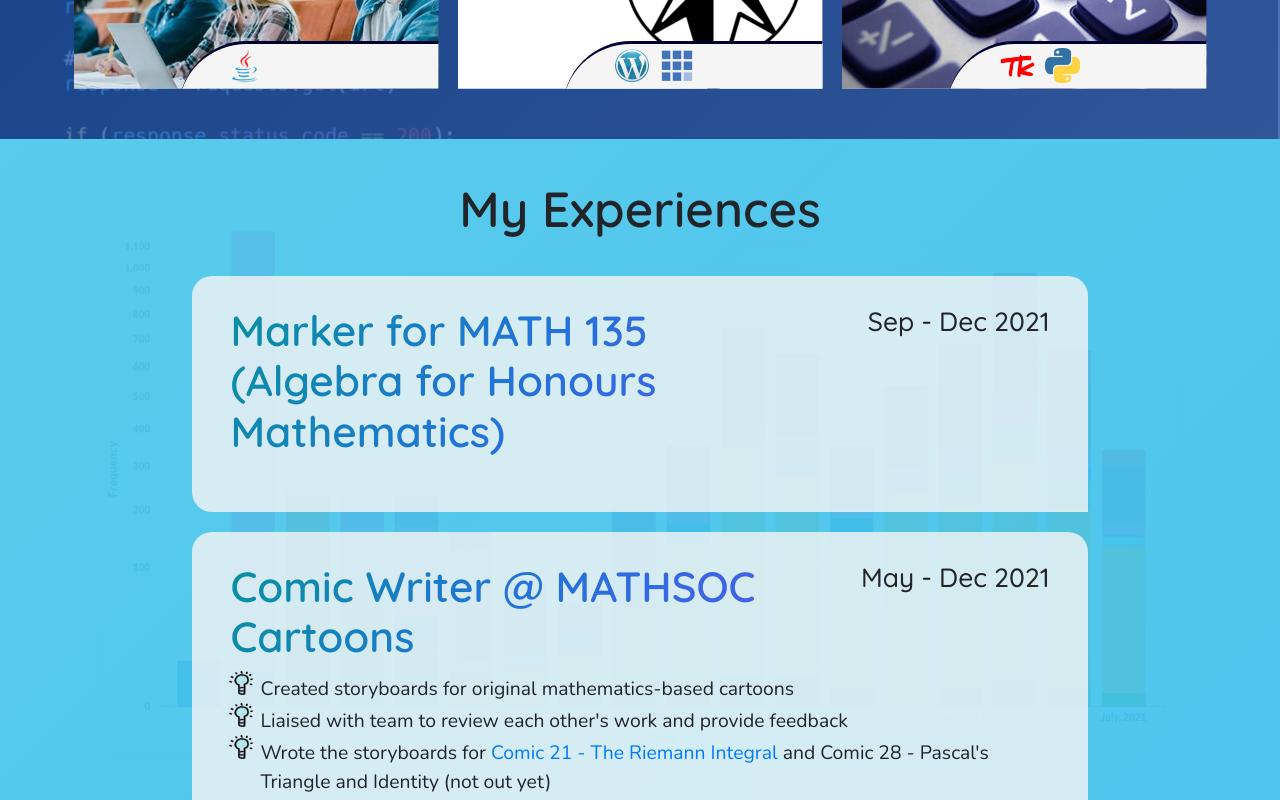
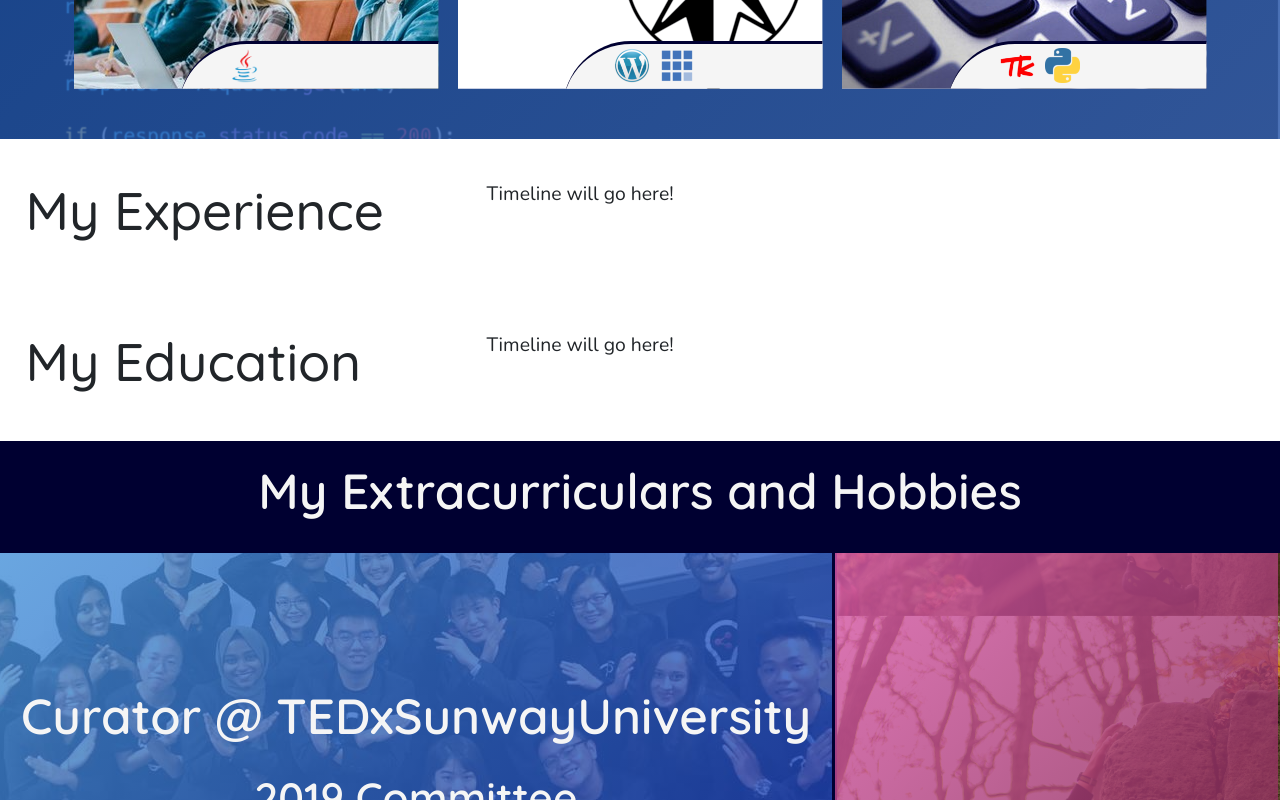
Before and after one commit to mcpenguin/the-arctic-blog, a React (Create React App) app: page / in a window 1280 px wide. Shown: the part 3480-4280 px from the top of the page. Built offline with nearby package versions, Linux system fonts and the light colour scheme.

Commit message:
initialized experience-education section

```diff
--- a/src/App.js
+++ b/src/App.js
@@ -15,6 +15,7 @@ import AboutMe from './components/AboutMe/AboutMe';
 import Projects from './components/Projects/Projects';
 import Experience from './components/Experience/Experience';
 import Education from './components/Education/Education';
+import ExperienceEducation from './components/ExperienceEducation/ExperienceEducation';
 import Extracurriculars from './components/Extracurriculars/Extracurriculars';
 import Achievements from './components/Achievements/Achievements';
 import Notes from './components/Notes/Notes';
@@ -41,8 +42,9 @@ class HomePage extends Component {
                 <Welcome />
                 <AboutMe />
                 <Projects />
-                <Experience />
-                <Education />
+                {/* <Experience />
+                <Education /> */}
+                <ExperienceEducation />
                 <Extracurriculars />
                 <Achievements />
                 <Notes />
--- /dev/null
+++ b/src/components/ExperienceEducation/ExperienceEducation.js
@@ -0,0 +1,58 @@
+// React component class for combined Experience and Education section
+
+// import bootstrap grid stuff
+// import Container from 'react-bootstrap/Container';
+// import Row from 'react-bootstrap/Row';
+// import Col from 'react-bootstrap/Col';
+
+// import stylesheet
+import './ExperienceEducation.scss';
+
+const experienceData = {};
+const educationData = {};
+
+// timeline functional component
+// takes in a data object as props.data
+// and generates the "necessary timeline"
+const Timeline = (props) => {
+    return <>
+        <p>Timeline will go here!</p>
+    </>;
+}
+
+const Experience = (props) => {
+    return (
+        <section className='section-experience'>
+            <div className='title'>
+                <h2>My Experience</h2>
+            </div>
+            <div className='timeline'>
+                <Timeline data={experienceData} />
+            </div>
+        </section>
+    );
+}
+
+const Education = (props) => {
+    return (
+        <section className='section-education'>
+            <div className='title'>
+                <h2>My Education</h2>
+            </div>
+            <div className='timeline'>
+                <Timeline data={educationData} />
+            </div>
+        </section>
+    );
+}
+
+const ExperienceEducation = (props) => {
+    return (
+        <>
+            <Experience />
+            <Education />
+        </>
+    );
+}
+
+export default ExperienceEducation;
--- /dev/null
+++ b/src/components/ExperienceEducation/ExperienceEducation.scss
@@ -0,0 +1,28 @@
+@import "../../index.scss";
+
+.section-experience, .section-education {
+    padding: 5vh 2vw;
+    display: flex;
+    flex-flow: row wrap;
+    justify-content: space-between;
+
+    .title {
+        width: 30vw;
+
+        @media (max-width: $medium_desktop_width) {
+            width: 100%;
+        }
+    }
+
+    .timeline {
+        width: 60vw;
+
+        @media (max-width: $medium_desktop_width) {
+            width: 100%;
+        }
+    }
+}
+
+.section-education {
+
+}
```
